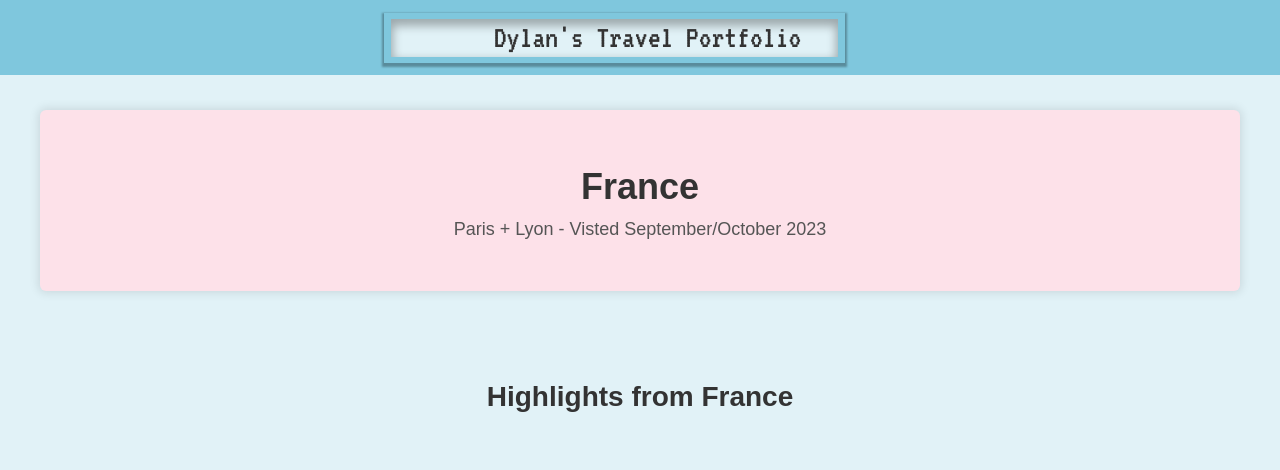
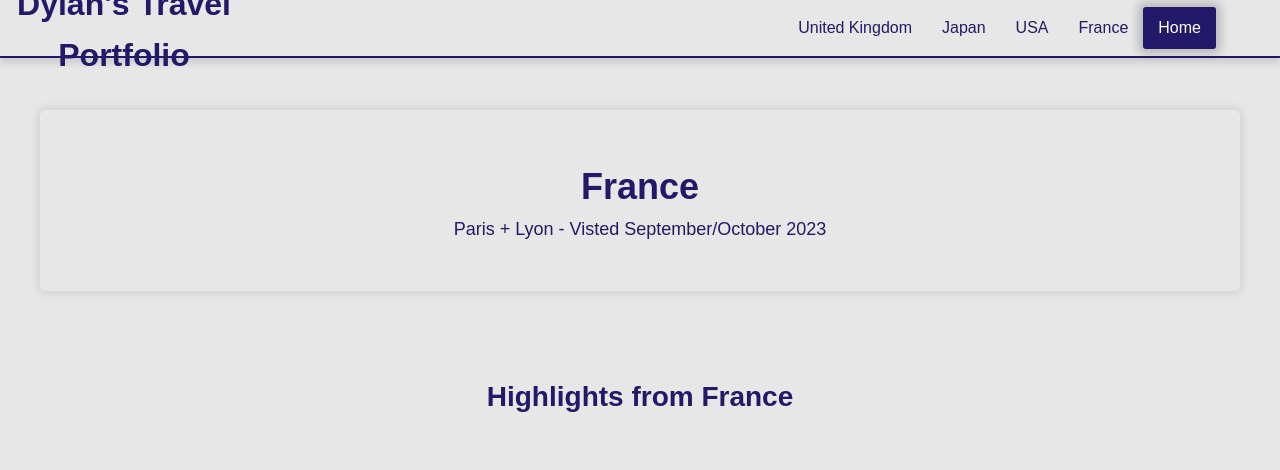
Before and after one commit to crakersss/2.4-2.8-assessment, a plain HTML site: page locations/fr.html in a window 1280 px wide. Shown: the top 470 px of the page. Drawn offline with Linux system fonts and the light colour scheme.

Commit message:
iteration 3.5

```diff
--- a/css/animation.css
+++ /dev/null
@@ -1,50 +0,0 @@
-
-
-/* Scrolling Nav Bar */
-.table {
-  width: 40%;
-  height: 100%;
-}
-
-.monitor-wrapper {
-  width: 90%;
-  height: 90%;
-  box-shadow: 0px 2px 2px 2px rgba(0, 0, 0, 0.30);
-  display: flex;
-  align-items: center;
-  justify-content: center;
-}
-
-.monitor {
-  display: flex;
-  align-items: center;
-  width: 97%;
-  height: 75%;
-  background-color: #e1f2f7;
-  overflow: hidden;
-  white-space: nowrap;
-  box-shadow: inset 0px 5px 10px 2px rgba(0, 0, 0, 0.3);
-}
-
-.monitor p {
-  font-family: 'VT323', monospace;
-  font-size: 200%;
-  position: relative;
-  display: inline-block;
-  animation: move 13s infinite linear;
-  color: #333;
-
-}
-
-@keyframes move {
-  from {
-      left: 100%;
-  }
-  to {
-      left: -100%;
-  }
-}
-
-.nav-link{
-  text-decoration: none;
-}
--- a/css/country-style.css
+++ b/css/country-style.css
@@ -3,18 +3,20 @@ body {
     font-family: Arial, sans-serif;
     margin: 0;
     padding: 0;
-    background-color: #e1f2f7;
+    background-color: #e7e7e7;
     color: #333;
     line-height: 1.6;
     padding-top: 7%; /* To account for fixed navbar */
+    margin-bottom: 5%;
+
 }
 
 /* Navigation Bar */
 .navbar {
-    background-color: #7fc7dd;
-    color: white;
-    padding-top: 1%;
-    padding-bottom: .5%;
+    padding: 0%;
+    margin: 0%;
+
+    background-color: #e7e7e7;
     text-align: center;
     position: fixed;
     width: 100%;
@@ -23,6 +25,20 @@ body {
     justify-content: center;
     align-items: center;
     height: 7%;
+
+    border-bottom: 2px solid #22196b;
+
+    box-shadow: 0px 6px 6px rgba(0, 0, 0, 0.1);
+}
+
+
+
+.navbar h1 {
+    font-size: 2rem; /* Increase the font size */
+    color: #22196b;
+    margin: 0;
+    padding: 0%;
+    margin-top: 1%;
 }
 
 /* Content Container */
@@ -34,7 +50,7 @@ body {
 
 .head{
     padding: 2%;
-    background-color: #fde1e9;
+    background-color: #e7e7e7;
     box-shadow: 0px 0px 10px 2px rgba(0, 0, 0, 0.1);
     border-radius: 6px;
     margin-bottom: 7%;
@@ -49,7 +65,7 @@ body {
 
 .location-title h1 {
     font-size: 36px;
-    color: #333;
+    color: #22196b;
     margin-bottom: 0;
 }
 
@@ -62,7 +78,7 @@ body {
 
 .brief-description p {
     font-size: 18px;
-    color: #555;
+    color: #22196b;
     margin: 0 auto;
     max-width: 800px;
 }
@@ -76,7 +92,7 @@ body {
 .image-gallery h2 {
     font-size: 28px;
     margin-bottom: 20px;
-    color: #333;
+    color: #22196b;
 }
 
 .gallery-grid {
@@ -101,20 +117,20 @@ body {
     text-align: center;
     margin-top: 40px;
     padding: 20px;
-    background-color: #fde1e9;
+    background-color: #e7e7e7;
     box-shadow: 0px 0px 10px 2px rgba(0, 0, 0, 0.1);
     border-radius: 6px;
 }
 
 .detailed-content h2 {
     font-size: 28px;
-    color: #333;
+    color: #22196b;
     margin-bottom: 20px;
 }
 
 .detailed-content p {
     font-size: 18px;
-    color: #555;
+    color: #22196b;
     line-height: 1.8;
 }
 
--- /dev/null
+++ b/css/nav.css
@@ -0,0 +1,52 @@
+/* Navigation Bar */
+.navbar {
+    padding: 0%;
+    margin: 0%;
+    background-color: #e7e7e7;
+    text-align: center;
+    position: fixed;
+    width: 100%;
+    top: 0;
+    display: flex;
+    justify-content: space-between;
+    align-items: center;
+    height: 7%;
+    border-bottom: 2px solid #22196b;
+    box-shadow: 0px 6px 6px rgba(0, 0, 0, 0.1);
+}
+
+.navbar h1 {
+    font-size: 2rem;
+    color: #22196b;
+    margin: 0;
+    padding: 0%;
+    margin-top: 1%;
+    width: 70%;
+}
+
+.nav-links {
+    display: flex;
+    align-items: center;
+    padding-right: 5%;
+}
+
+.nav-link {
+    color: #22196b;
+    margin: 0 15px;
+    text-decoration: none;
+}
+
+.nav-button {
+    background-color: #22196b;
+    color: white;
+    padding: 8px 15px;
+    border: none;
+    border-radius: 3px;
+    text-decoration: none;
+    cursor: pointer;
+    box-shadow: 0px 0px 10px 5px rgba(0, 0, 0, 0.2);
+}
+
+.nav-button:hover {
+    background-color: #1a145a;
+}
--- a/css/style.css
+++ b/css/style.css
@@ -3,25 +3,9 @@ body {
     font-family: Arial, sans-serif;
     margin: 0;
     padding: 0;
-    background-color: #e1f2f7; /* Updated to match country-style.css */
-    color: #333;
+    background-color: #e7e7e7; /* Updated to match country-style.css */
+    color: #22196b;
     line-height: 1.6;
-}
-
-/* Navigation Bar */
-.navbar {
-    background-color: #7fc7dd; /* Updated to match country-style.css */
-    color: white;
-    padding-top: 1%;
-    padding-bottom: 0.5%;
-    text-align: center;
-    position: fixed;
-    width: 100%;
-    top: 0;
-    display: flex;
-    justify-content: center;
-    align-items: center;
-    height: 7%;
 }
 
 /* Image Gallery */
@@ -45,16 +29,15 @@ body {
 /* SVG Map Section */
 .map-section {
     padding: 40px 20px;
-    background-color: #fde1e9; /* Updated to match country-style.css */
+    background-color: #e7e7e7; /* Updated to match country-style.css */
     text-align: center;
-    box-shadow: 0px 0px 10px 2px rgba(0, 0, 0, 0.1); /* Matching white box style */
-    border-radius: 6px;
+    box-shadow: 0px 0px 50px 200px rgba(0, 0, 0, 0.1); /* Matching white box style */
 }
 
 .map-section h2 {
     font-size: 24px;
     margin-bottom: 20px;
-    color: #333; /* Consistent title color */
+    color: #22196b; /* Consistent title color */
 }
 
 #svg-map {
--- a/js/map-interactions.js
+++ b/js/map-interactions.js
@@ -2,7 +2,7 @@ document.addEventListener('DOMContentLoaded', function() {
     var svgObject = document.getElementById('svg-map');
 
     // List of country IDs that have corresponding HTML pages
-    const availableCountries = ['au', 'us', 'fr', 'jp', 'gb', 'nz']; // Add the IDs of countries with pages
+    const availableCountries = ['us', 'fr', 'jp', 'gb']; // Add the IDs of countries with pages
 
     svgObject.addEventListener('load', function() {
         var svgDoc = svgObject.contentDocument;
--- a/locations/fr.html
+++ b/locations/fr.html
@@ -5,7 +5,7 @@
     <meta name="viewport" content="width=device-width, initial-scale=1.0">
     <title>France</title>
     <link rel="stylesheet" href="../css/country-style.css"> <!-- Link to the country page stylesheet -->
-    <link rel="stylesheet" href="../css/animation.css"> <!-- Link to any additional stylesheets, like for animations -->
+    <link rel="stylesheet" href="../css/nav.css">
     <link href="https://fonts.googleapis.com/css2?family=VT323&display=swap" rel="stylesheet">
 
 </head>
@@ -13,15 +13,17 @@
 <!-- Navigation Bar with Scrolling Text Feature -->
 <nav class="navbar">
     <div class="table">
-            <a href="../index.html" class="nav-link">
-                <div class="monitor-wrapper">
-                    <div class="monitor">
-                        <p>Dylan's Travel Portfolio</p>
+        <h1>Dylan's Travel Portfolio</h1>
     </div>
-                </div>
-            </a>
+    <div class="nav-links">
+        <a href="gb.html" class="nav-link">United Kingdom</a>
+        <a href="jp.html" class="nav-link">Japan</a>
+        <a href="us.html" class="nav-link">USA</a>
+        <a href="fr.html" class="nav-link">France</a>
+        <a href="../index.html" class="nav-button">Home</a>
     </div>
 </nav>
+
 
     <!-- Page Content -->
     <div class="content-container">
```
Also changed, not shown: index.html (+12 -9 lines), locations/gb.html (+9 -7 lines), locations/jp.html (+9 -7 lines), locations/us.html (+9 -7 lines), locations/gittest.html (deleted), locations/scrap_locations/au.html (renamed from locations/au.html), locations/scrap_locations/nz.html (renamed from locations/nz.html), locations/scrap_locations/test.html (renamed from locations/test.html), world.svg. Lines whose indentation alone changed are shown as unchanged.
